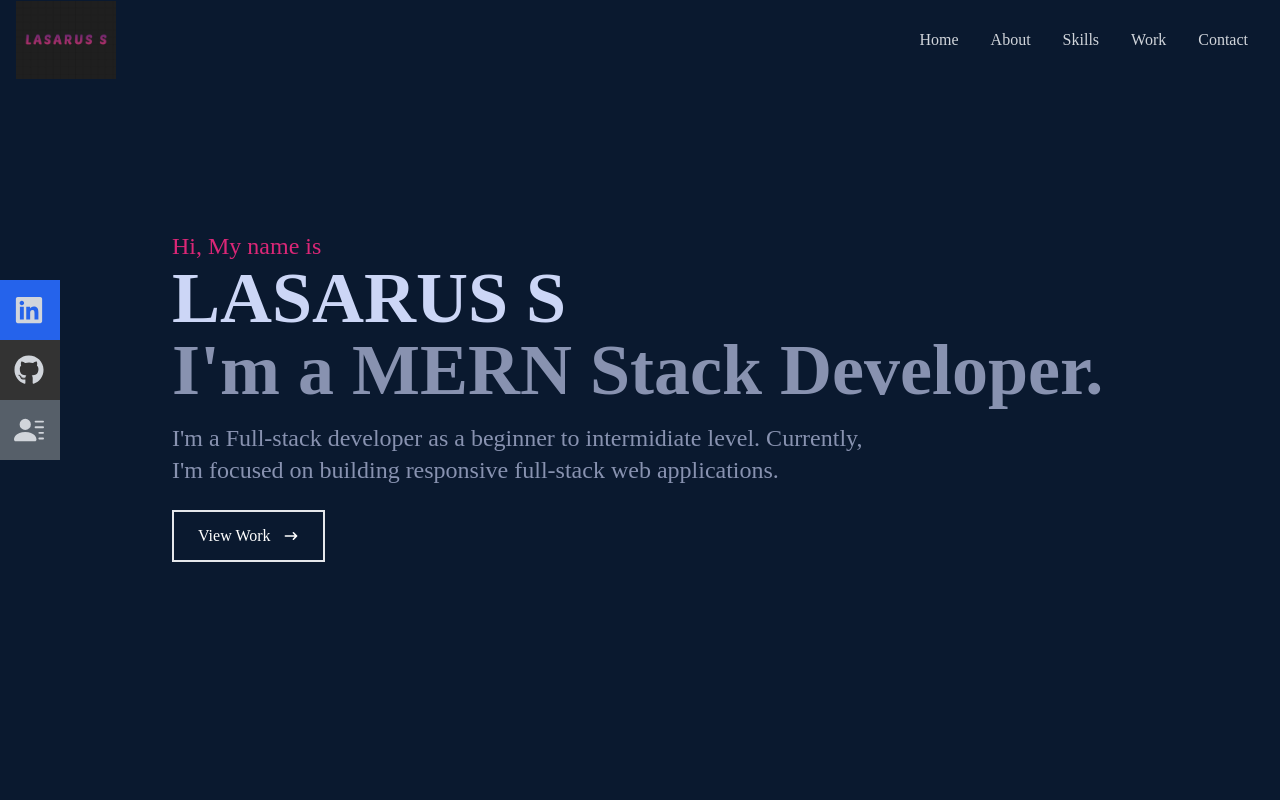
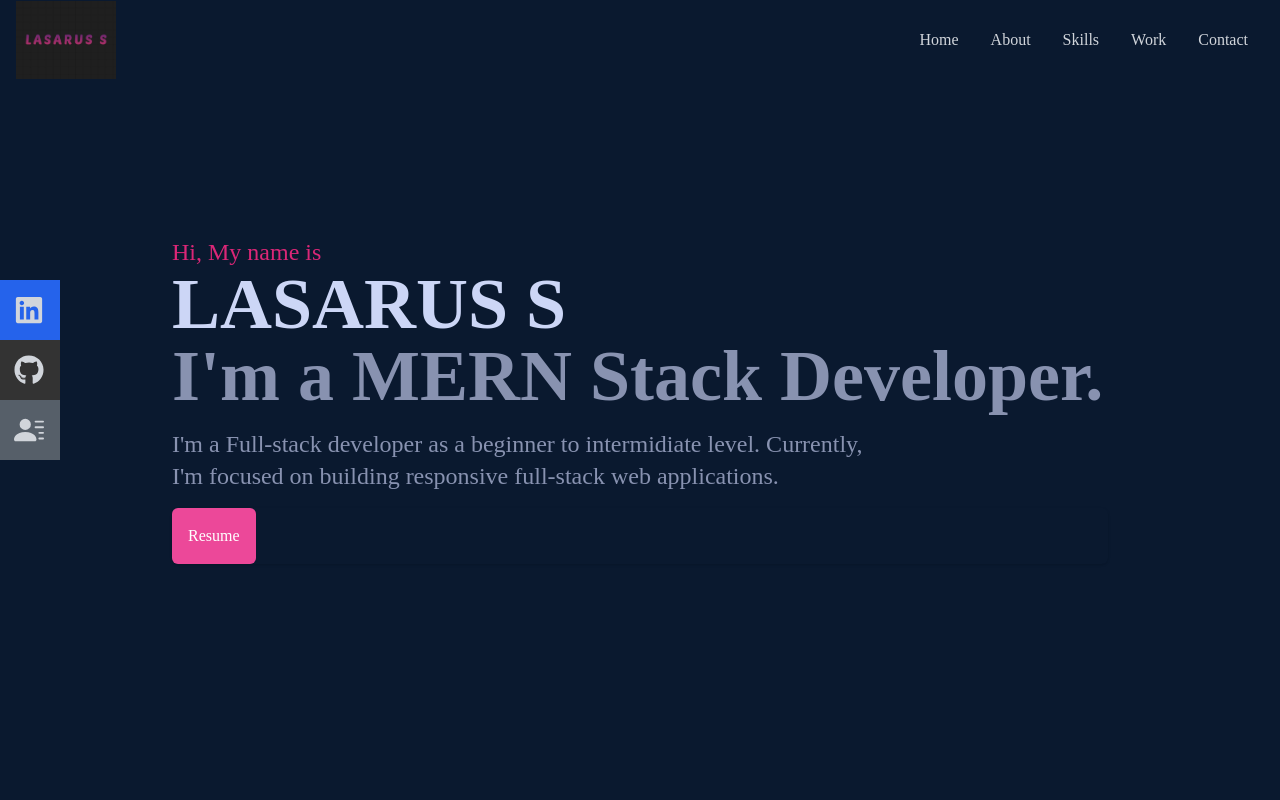
Before and after one commit to Lasarussp/portfolio, a React (Create React App) app: page / in a window 1280 px wide. Shown: the top 800 px of the page. Built offline with nearby package versions, Linux system fonts and the light colour scheme.

Commit message:
update resume

```diff
--- a/src/components/Home.jsx
+++ b/src/components/Home.jsx
@@ -1,5 +1,5 @@
 import React from 'react';
-import { HiArrowNarrowRight } from 'react-icons/hi';
+import resume from '../assets/resume.pdf';
 
 const Home = () => {
   return (
@@ -15,12 +15,17 @@ const Home = () => {
             Currently, I'm focused on building responsive full-stack web
             applications.
         </h5>
-        <div>
-            <button className='text-white group border-2 px-6 py-3 my-2 flex items-center hover:bg-pink-600 hover:boredr-pink-600'>View Work
-            <span className='group-hover:rotate-90 duration-300'>
-            <HiArrowNarrowRight className='ml-3' />
-            </span>
-            </button>
+        <div className="rounded-md shadow">
+          <button className="flex items-center justify-center w-50 p-4 text-base font-medium text-white bg-pink-500 rounded-md hover:bg-pink-600">
+            <a
+              href="https://drive.google.com/file/d/1GYy6qJw-NRim3sLpD5pHr4H1YmDN6k6O/view?usp=share_link"
+              download={resume}
+              target="_blank"
+              rel="noopener noreferrer"
+            >
+              Resume
+            </a>
+          </button>
         </div>
       </div>
     </div>
--- a/src/components/Navbar.jsx
+++ b/src/components/Navbar.jsx
@@ -3,6 +3,7 @@ import { FaBars, FaTimes, FaGithub, FaLinkedin } from 'react-icons/fa';
 import { BsFillPersonLinesFill } from 'react-icons/bs';
 import Logo from '../assets/logo.png';
 import { Link } from 'react-scroll';
+import resume from '../assets/resume.pdf';
 
 const Navbar = () => {
     const [ nav, setNav ] = useState(false);
@@ -97,10 +98,13 @@ const Navbar = () => {
                 </a>
             </li>
             <li className='w-[160px] h-[60px] flex justify-between items-center ml-[-100px] hover:ml-[-10px] duration-300 bg-[#565f69]'>
-                <a className='flex justify-between items-center w-full text-gray-300'
-                 href="/">
-                    Resume <BsFillPersonLinesFill size={30}/>
-                </a>
+            <a
+              className="flex justify-between items-center w-full text-gray-300"
+              href={resume}
+              download={resume}
+            >
+              Resume <BsFillPersonLinesFill size={30} />
+            </a>
             </li>
         </ul>
       </div>
@@ -108,4 +112,4 @@ const Navbar = () => {
   )
 }
 
-export default Navbar
+export default Navbar;
```
Also changed, not shown: 1 other file (tests, documents, lock files or other folders).
